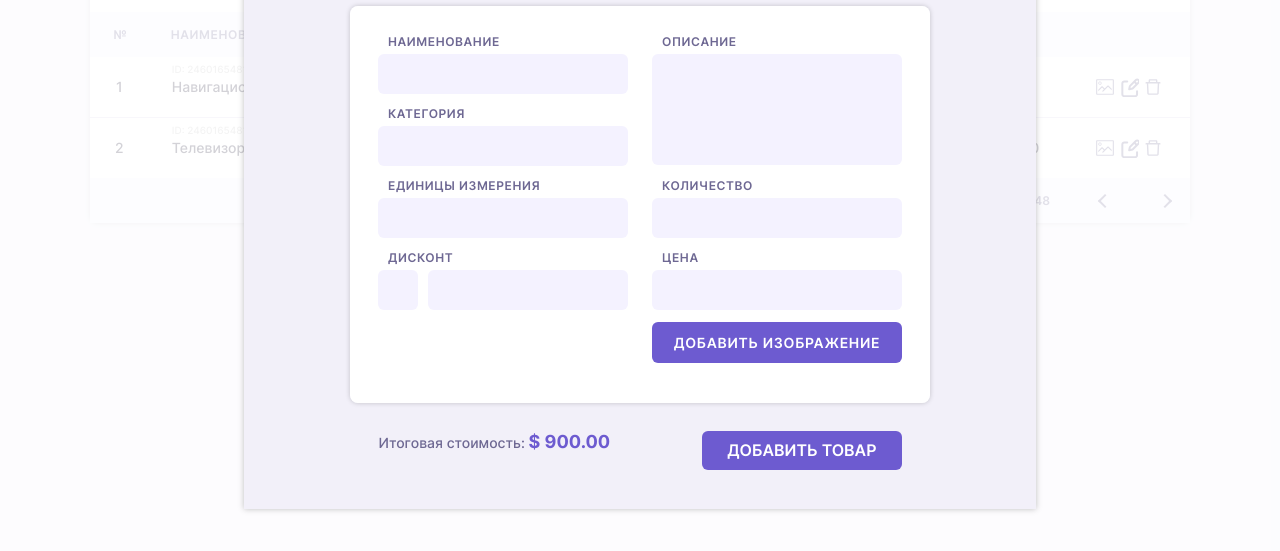
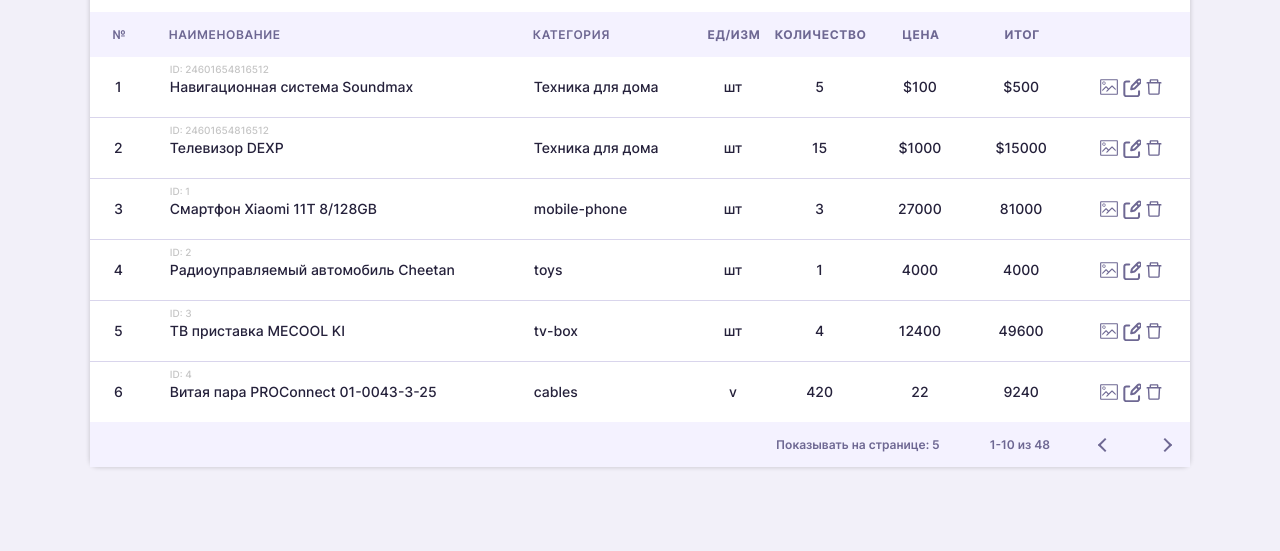
Before and after one commit to SergeSadowsky/Methed_CRM, a plain HTML site: page index.html in a window 1280 px wide. Shown: the part 195-746 px from the top of the page. Drawn offline with Linux system fonts and the light colour scheme.

Commit message:
m2t3 finished

```diff
--- a/index.html
+++ b/index.html
@@ -11,6 +11,9 @@
   <link rel="preload" href="fonts/inter-v7-latin_cyrillic-700.woff2" as="font" type="font/woff2" crossorigin>
 
   <link rel="stylesheet" href="css/index.css">
+
+  <script src="js/goods.js" defer></script>
+  <script src="js/main.js" defer></script>
   <title>CMS</title>
 </head>
 
--- /dev/null
+++ b/js/goods.js
@@ -0,0 +1,59 @@
+const goods =
+[
+    {
+      "id": 1,
+      "title": "Смартфон Xiaomi 11T 8/128GB",
+      "price": 27000,
+      "description": "Смартфон Xiaomi 11T – это представитель флагманской линейки, выпущенной во второй половине 2021 года. И он полностью соответствует такому позиционированию, предоставляя своим обладателям возможность пользоваться отличными камерами, ни в чем себя не ограничивать при запуске игр и других требовательных приложений.",
+      "category": "mobile-phone",
+      "discont": false,
+      "count": 3,
+      "units": "шт",
+      "images": {
+        "small": "img/smrtxiaomi11t-m.jpg",
+        "big": "img/smrtxiaomi11t-b.jpg"
+      }
+    },
+    {
+      "id": 2,
+      "title": "Радиоуправляемый автомобиль Cheetan",
+      "price": 4000,
+      "description": "Внедорожник на дистанционном управлении. Скорость 25км/ч. Возраст 7 - 14 лет",
+      "category": "toys",
+      "discont": 5,
+      "count": 1,
+      "units": "шт",
+      "images": {
+        "small": "img/cheetancar-m.jpg",
+        "big": "img/cheetancar-b.jpg"
+      }
+    },
+    {
+      "id": 3,
+      "title": "ТВ приставка MECOOL KI",
+      "price": 12400,
+      "description": "Всего лишь один шаг сделает ваш телевизор умным, Быстрый и умный MECOOL KI PRO, прекрасно спроектированный, сочетает в себе прочный процессор Cortex-A53 с чипом Amlogic S905D",
+      "category": "tv-box",
+      "discont": 15,
+      "count": 4,
+      "units": "шт",
+      "images": {
+        "small": "img/tvboxmecool-m.jpg",
+        "big": "img/tvboxmecool-b.jpg"
+      }
+    },
+    {
+      "id": 4,
+      "title": "Витая пара PROConnect 01-0043-3-25",
+      "price": 22,
+      "description": "Витая пара Proconnect 01-0043-3-25 является сетевым кабелем с 4 парами проводов типа UTP, в качестве проводника в которых используется алюминий, плакированный медью CCA. Такая неэкранированная витая пара с одножильными проводами диаметром 0.50 мм широко применяется в процессе сетевых монтажных работ. С ее помощью вы сможете обеспечить развертывание локальной сети в домашних условиях или на предприятии, объединить все необходимое вам оборудование в единую сеть.",
+      "category": "cables",
+      "discont": false,
+      "count": 420,
+      "units": "v",
+      "images": {
+        "small": "img/lan_proconnect43-3-25.jpg",
+        "big": "img/lan_proconnect43-3-25-b.jpg"
+      }
+    }
+  ];
--- /dev/null
+++ b/js/main.js
@@ -0,0 +1,46 @@
+'use strict';
+
+const overlay = document.querySelector('.overlay')
+overlay.classList.remove('active');
+console.log(overlay);
+
+const createRow = (product, num) => {
+  const productTotal = product.price * product.count;
+  const result = `
+    <tr>
+        <td class="table__cell">${num}</td>
+        <td class="table__cell table__cell_left table__cell_name" data-id="${product.id}">
+        <span class="table__cell-id">id: ${product.id}</span>
+        ${product.title}</td>
+        <td class="table__cell table__cell_left">${product.category}</td>
+        <td class="table__cell">${product.units}</td>
+        <td class="table__cell">${product.count}</td>
+        <td class="table__cell">${product.price}</td>
+        <td class="table__cell">${productTotal}</td>
+        <td class="table__cell table__cell_btn-wrapper">
+        <button class="table__btn table__btn_pic"></button>
+        <button class="table__btn table__btn_edit"></button>
+        <button class="table__btn table__btn_del"></button>
+        </td>
+    </tr>
+  `;
+  return result
+};
+
+const renderGoods = (goods) => {
+    let rows = "";
+    const table = document.querySelector('.table__body');
+    const lastRow = table.lastElementChild;
+    let lastNum = 0;
+    if(lastRow){
+        console.log(lastRow);
+        lastNum = +lastRow.querySelector('.table__cell').textContent;
+    }
+    goods.forEach(element => {
+        lastNum ++;
+        rows += createRow(element, lastNum);
+    });
+    table.insertAdjacentHTML('beforeend',rows);
+}
+
+renderGoods(goods);
```
